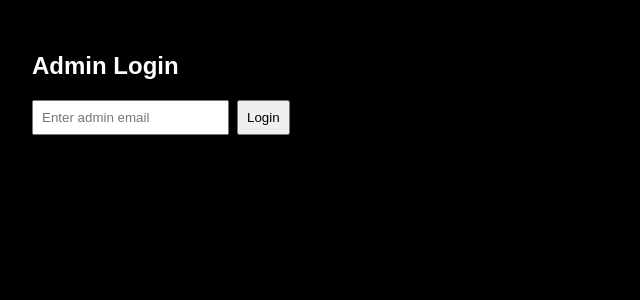
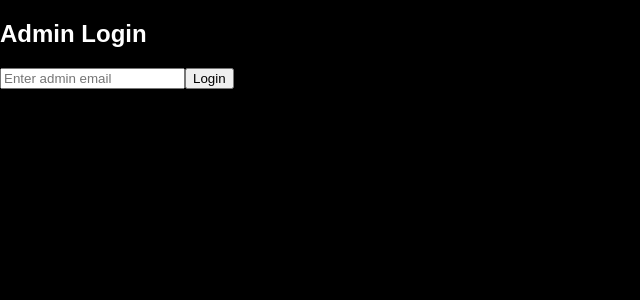
Before and after one commit to theosellszz/repo-ted, a React (Vite) app: page /login in a window 1280 px wide. Shown: the top 300 px of the page, without its empty margins (0-640 px from the left). Built offline with nearby package versions, Linux system fonts and the light colour scheme.

Commit message:
Update Login.jsx

```diff
--- a/src/admin/Login.jsx
+++ b/src/admin/Login.jsx
@@ -12,15 +12,10 @@ const Login = ({ onLogin }) => {
   };
 
   return (
-    <div style={{ padding: '2rem', color: 'white' }}>
+    <div>
       <h2>Admin Login</h2>
-      <input
-        value={email}
-        onChange={(e) => setEmail(e.target.value)}
-        placeholder="Enter admin email"
-        style={{ padding: '0.5rem', marginRight: '0.5rem' }}
-      />
-      <button onClick={handleLogin} style={{ padding: '0.5rem' }}>Login</button>
+      <input value={email} onChange={e => setEmail(e.target.value)} placeholder="Enter admin email" />
+      <button onClick={handleLogin}>Login</button>
     </div>
   );
 };
```
